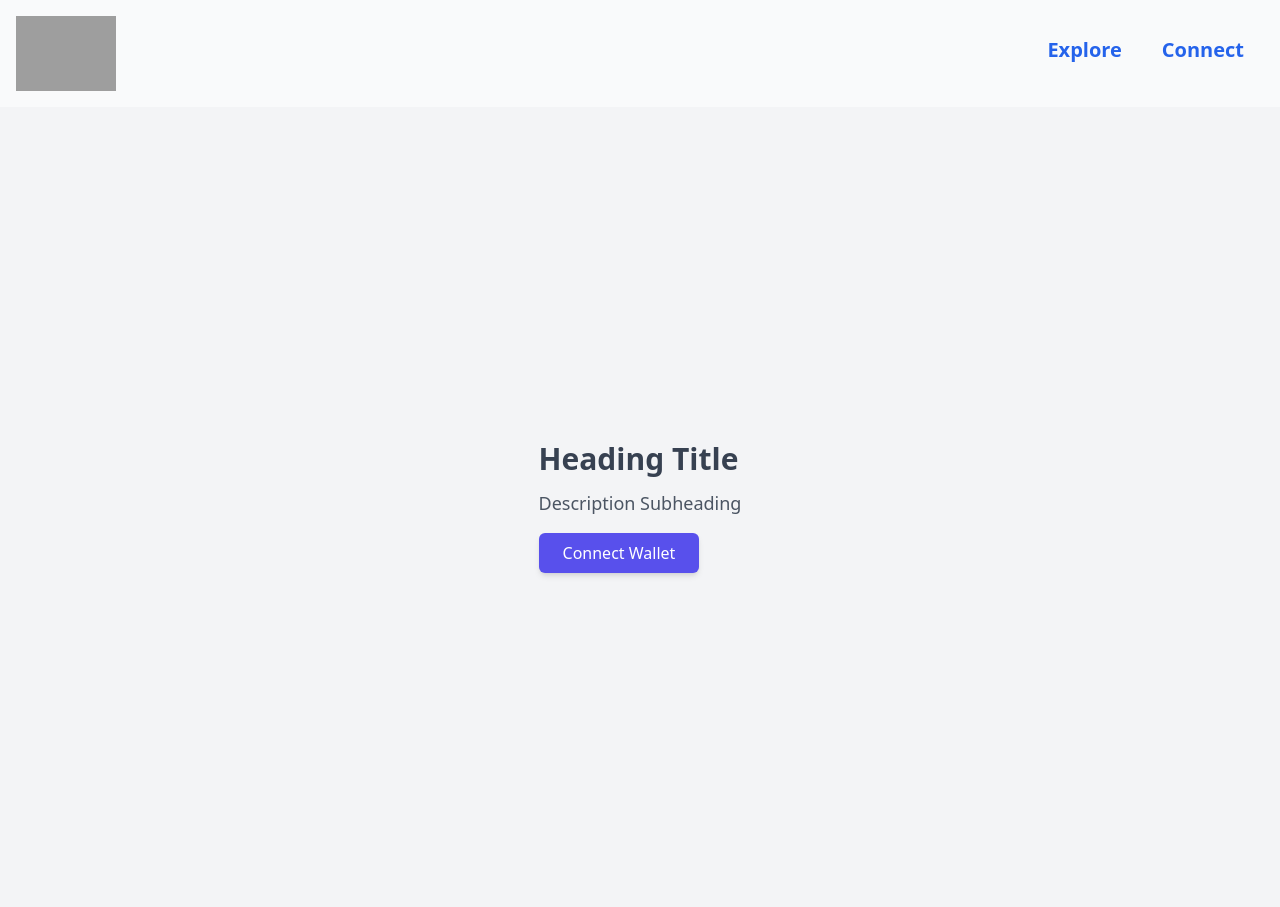
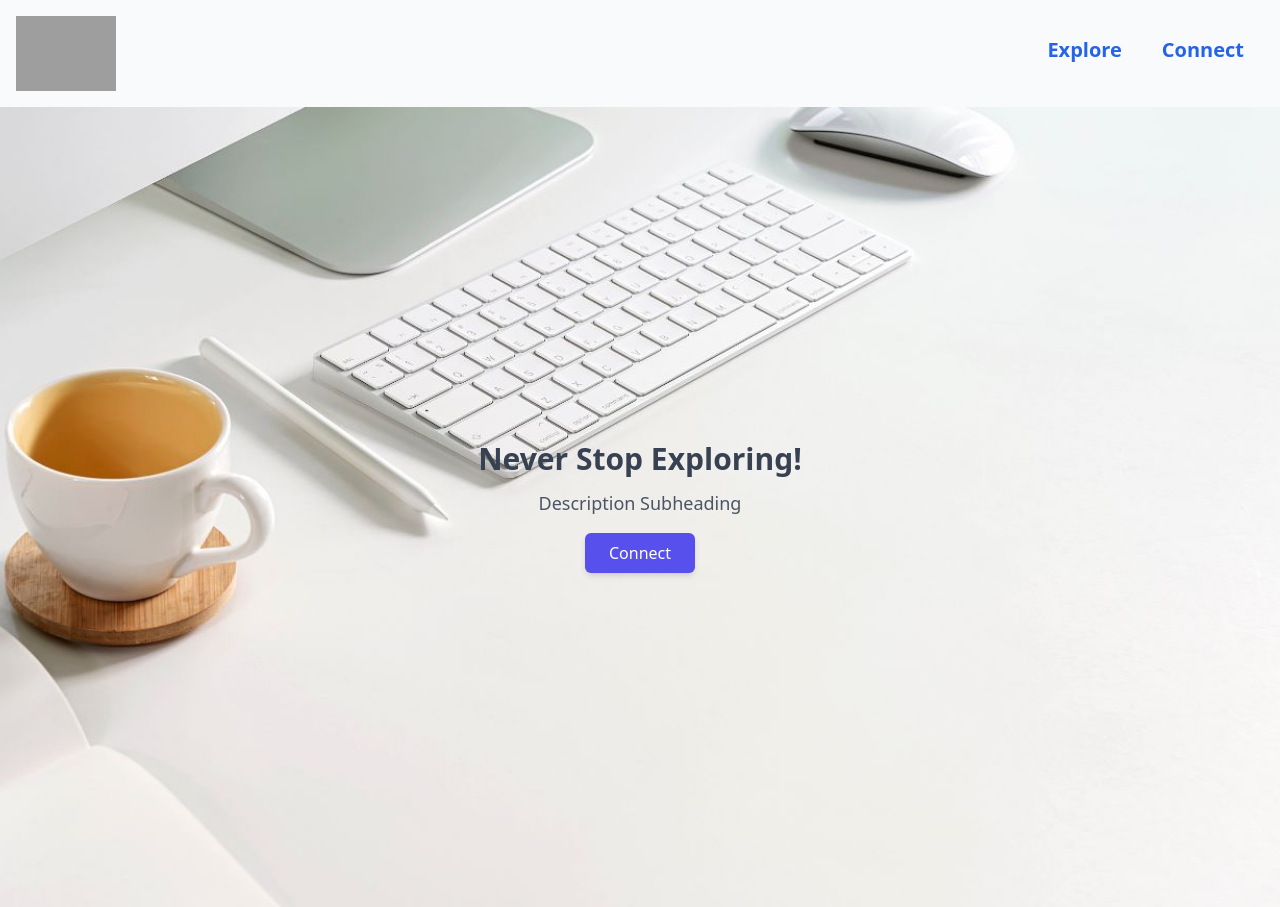
Before and after one commit to AndersonRioba/payblog, a Next.js app: page / in a window 1280 px wide. Built offline with nearby package versions, Linux system fonts and the light colour scheme; grey boxes are pictures that could not be loaded.

Commit message:
hero section

```diff
--- a/components/Hero/hero.js
+++ b/components/Hero/hero.js
@@ -1,14 +1,23 @@
-import React from 'react';
+import React from 'react'
+import bg from '../../public/hero.jpg'
 
 export default function Hero() {
+
+    const style = {
+        backgroundImage: 'url(/hero.jpg)',
+        backgroundSize: 'cover',
+        backgroundPosition: 'center',
+        backgroundRepeat: 'no-repeat'
+      };
+
     return (
-        <div className="flex w-full h-full items-center justify-center p-20 bg-gray-100">
-            <div className="flex-col ">
-                <h1 className="text-4xl font-bold">Heading Title</h1>
+        <div className="flex w-full h-full items-center justify-center p-20 bg-gray-500 bg-opacity-50 bg-center bg-cover"  style={style}>
+            <div className="flex-col flex items-center">
+                <h1 className="text-5xl font-bold">Never Stop Exploring!</h1>
                 <p className="text-lg">Description Subheading</p>
                 <div className="mt-4">
                     <button className="px-6 py-2 text-center text-white bg-indigo-600 rounded-md shadow-md">
-                        Connect Wallet
+                        Connect
                     </button>
                 </div>
             </div>
```
Also changed, not shown: public/hero.jpg (added).
